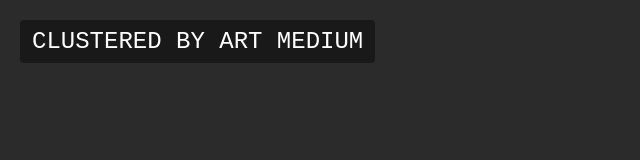
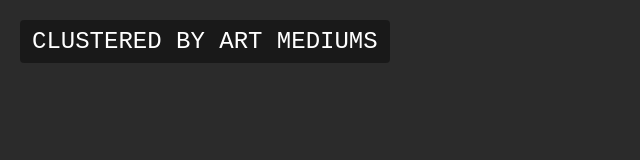
Before and after one commit to Daphneperl/semantic-network, a plain HTML site: page index.html in a window 1280 px wide. Shown: the full height of the page, 0-640 px from the left. Drawn offline with nearby package versions, Linux system fonts and the light colour scheme.

Commit message:
TITLE: change the title, etc

```diff
--- a/index.html
+++ b/index.html
@@ -49,7 +49,7 @@
     </style>
   </head>
   <body>
-    <div class="title-box">CLUSTERED BY ART MEDIUM</div>
+    <div class="title-box">CLUSTERED BY ART MEDIUMS</div>
     <div id="mynetwork"></div>
     <div id="popup" class="popup"></div>
 
@@ -59,7 +59,7 @@
 
       Promise.all([
         fetch("nodes.json").then((r) => r.json()),
-        fetch("edges.json").then((r) => r.json())
+        fetch("edges.json").then((r) => r.json()),
       ]).then(([nodesData, edgesData]) => {
         const original = nodesData;
 
@@ -68,7 +68,7 @@
             id: n.id,
             shape: "text",
             label: "*",
-            font: { size: 24, face: "monospace", color: "#fff" }
+            font: { size: 24, face: "monospace", color: "#fff" },
           }))
         );
 
@@ -79,7 +79,7 @@
           edges: {
             color: { color: "rgba(255,255,255,0.2)", highlight: "#fff" },
             width: 1,
-            smooth: false
+            smooth: false,
           },
           layout: { improvedLayout: true },
           physics: {
@@ -88,10 +88,10 @@
               gravitationalConstant: -80,
               springLength: 140,
               springConstant: 0.08,
-              damping: 0.45
+              damping: 0.45,
             },
-            stabilization: { enabled: true, iterations: 1200 }
-          }
+            stabilization: { enabled: true, iterations: 1200 },
+          },
         };
 
         const network = new vis.Network(container, { nodes, edges }, options);
@@ -138,7 +138,7 @@
             id: origNode.id,
             shape: "text",
             label: "*",
-            font: { size: 24, face: "monospace", color: "#fff" }
+            font: { size: 24, face: "monospace", color: "#fff" },
           });
           hidePopup();
         });
```
